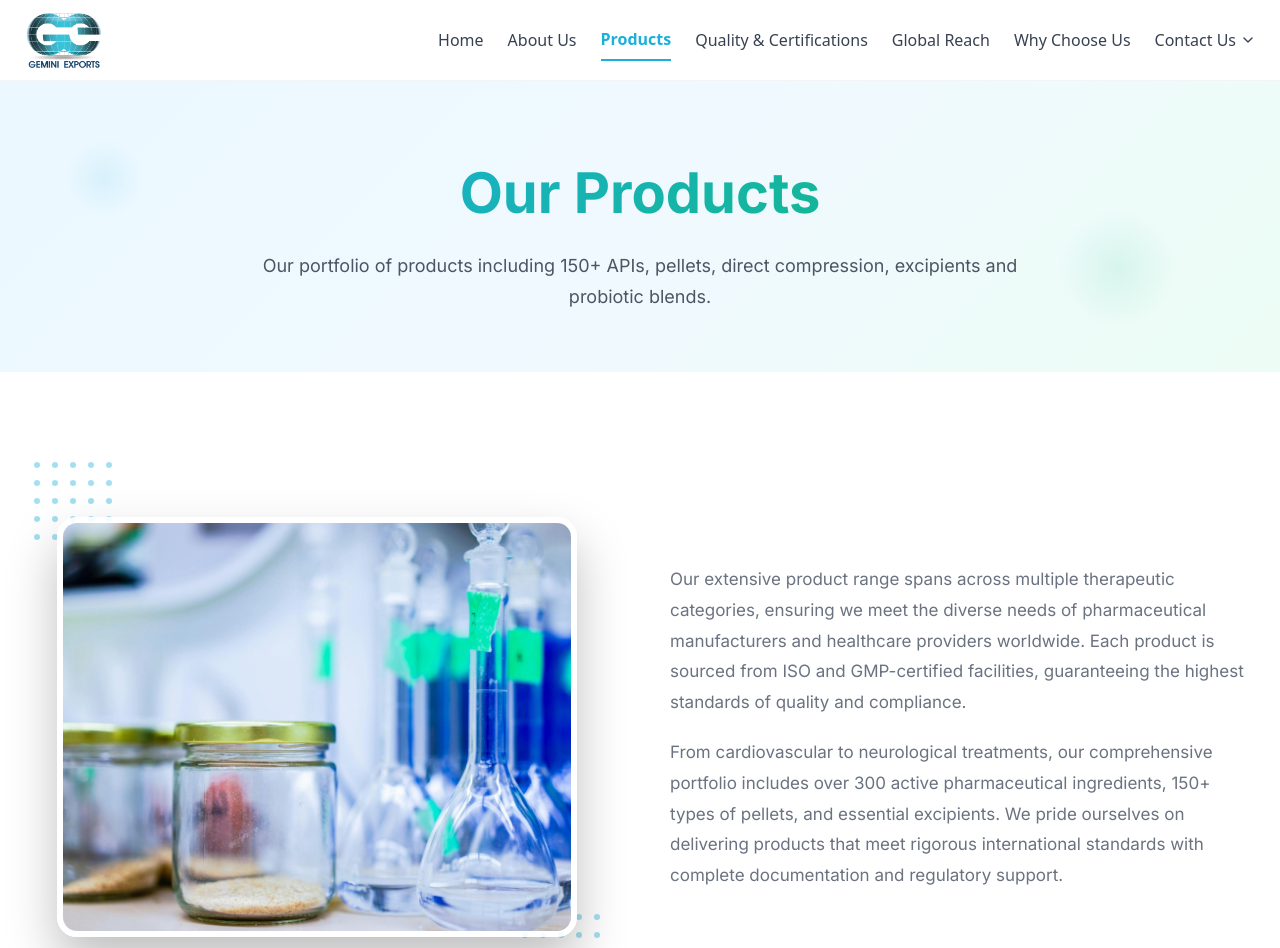
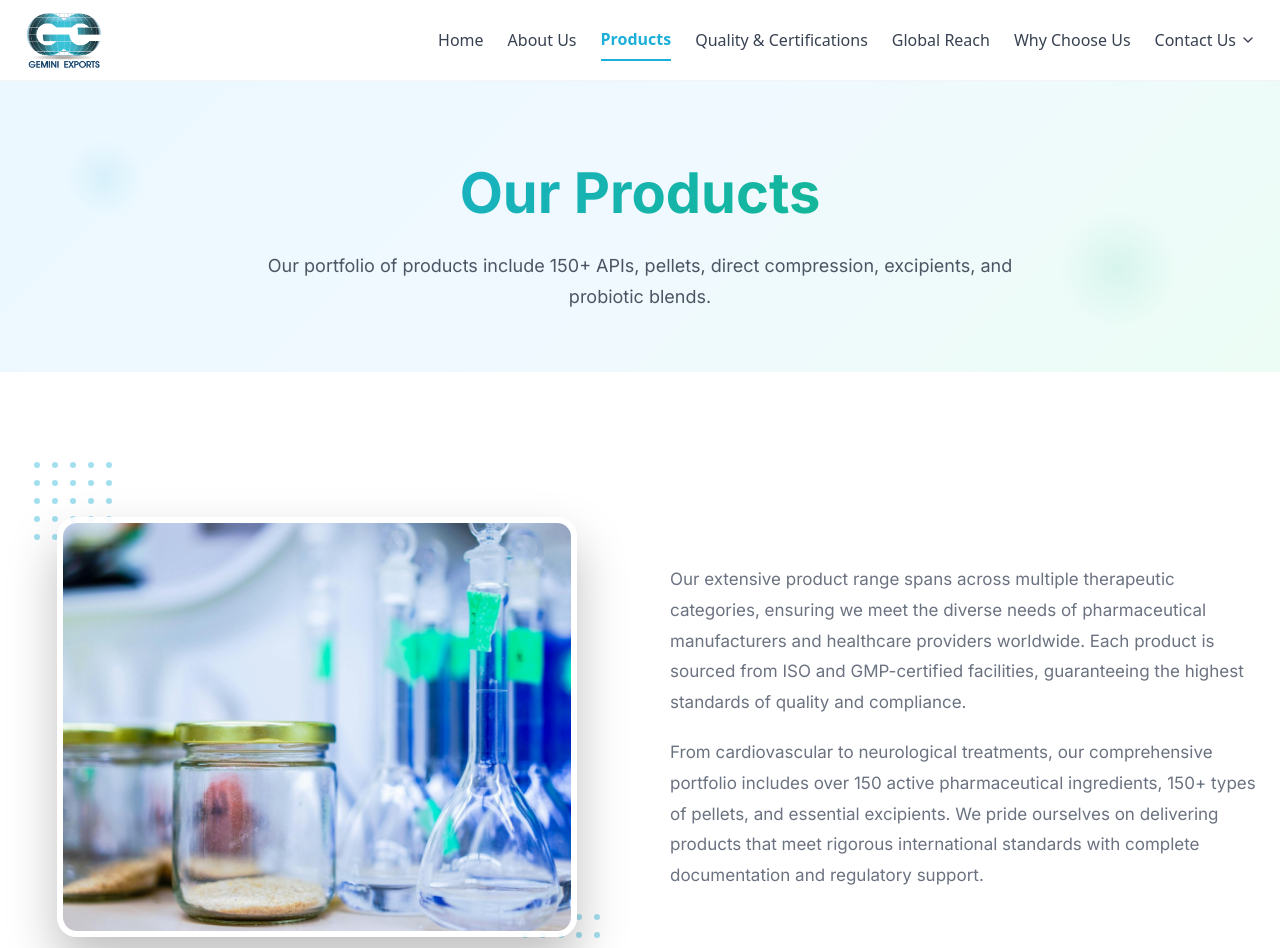
Before and after one commit to Vijit-08/GeminiExports, a React (Vite) app in the folder gemini-exports-react/: page /products in a window 1280 px wide. Shown: the top 948 px of the page. Built offline with nearby package versions, Linux system fonts and the light colour scheme.

Commit message:
Text content changes

```diff
--- a/gemini-exports-react/src/pages/AboutUsPage.tsx
+++ b/gemini-exports-react/src/pages/AboutUsPage.tsx
@@ -764,7 +764,7 @@ const AboutUsPage = () => {
                 maxWidth: '700px',
                 margin: '0 auto'
               }}>
-                The 4 C's that define who we are
+                The 4 C's that define us
               </p>
             </motion.div>
 
--- a/gemini-exports-react/src/pages/GlobalReachPage.tsx
+++ b/gemini-exports-react/src/pages/GlobalReachPage.tsx
@@ -129,7 +129,7 @@ const GlobalReachPage = () => {
                 margin: 0,
                 fontWeight: '400'
               }}>
-                We serve healthcare markets across South and Central America, the Middle East, South-East Asia, Europe, and Africa—delivering to over 30 countries where quality pharmaceutical ingredients matter most. Our established distribution network ensures your products reach you reliably, no matter where you are.
+                We serve healthcare markets across South and Central America, the Middle East, Southeast Asia, Europe, and Africa—delivering to over 30 countries where quality pharmaceutical ingredients matter most. Our established distribution network ensures your products reach you reliably, no matter where you are.
               </p>
             </motion.div>
           </div>
--- a/gemini-exports-react/src/pages/ProductsPage.tsx
+++ b/gemini-exports-react/src/pages/ProductsPage.tsx
@@ -226,7 +226,7 @@ const ProductsPage = () => {
                 margin: 0,
                 fontWeight: '400'
               }}>
-                Our portfolio of products including 150+ APIs, pellets, direct compression, excipients and probiotic blends.
+                Our portfolio of products include 150+ APIs, pellets, direct compression, excipients, and probiotic blends.
               </p>
             </motion.div>
           </div>
@@ -388,7 +388,7 @@ const ProductsPage = () => {
                   color: '#6B7280',
                   margin: 0
                 }}>
-                  From cardiovascular to neurological treatments, our comprehensive portfolio includes over 300 active pharmaceutical ingredients, 150+ types of pellets, and essential excipients. We pride ourselves on delivering products that meet rigorous international standards with complete documentation and regulatory support.
+                  From cardiovascular to neurological treatments, our comprehensive portfolio includes over 150 active pharmaceutical ingredients, 150+ types of pellets, and essential excipients. We pride ourselves on delivering products that meet rigorous international standards with complete documentation and regulatory support.
                 </p>
               </motion.div>
             </div>
--- a/gemini-exports-react/src/pages/WorldwideClientsPage.tsx
+++ b/gemini-exports-react/src/pages/WorldwideClientsPage.tsx
@@ -162,7 +162,7 @@ const WorldwideClientsPage = () => {
                 margin: 0,
                 fontWeight: '400'
               }}>
-                We serve healthcare markets across South and Central America, the Middle East, South-East Asia, Europe, and Africa—delivering to over 30 countries where quality pharmaceutical ingredients matter most. Our established distribution network ensures your products reach you reliably, no matter where you are.
+                We serve healthcare markets across South and Central America, the Middle East, Southeast Asia, Europe, and Africa—delivering to over 30 countries where quality pharmaceutical ingredients matter most. Our established distribution network ensures your products reach you reliably, no matter where you are.
               </p>
             </motion.div>
           </div>
```
